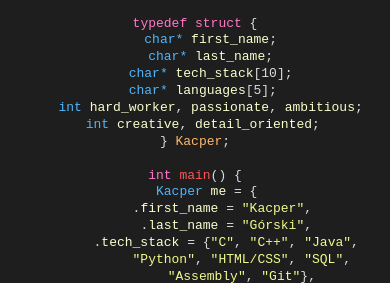
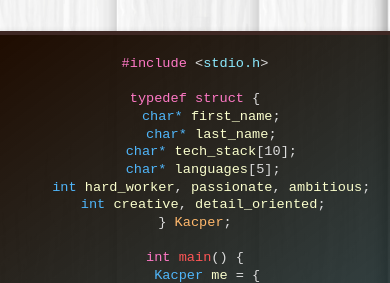
Before and after one commit to Kerciu/html-portfolio, a plain HTML site: page index.html in a window 390 px wide. Shown: the part 498-781 px from the top of the page. Drawn offline with Linux system fonts and the light colour scheme.

Commit message:
styled code window

```diff
--- a/styles.css
+++ b/styles.css
@@ -101,7 +101,6 @@ main {
     padding: 10px;
     box-sizing: border-box;
     max-width: 1200px;
-    gap: 40px;
 }
 
 #hello-message-with-name {
@@ -111,20 +110,28 @@ main {
 }
 
 #vim-terminal {
-    width: 500px;
-    height: 500px;
+    width: 80%;
+    max-width: 800px;
+    height: 600px;
     background-color: #1e1e1e;
     color: #dcdcdc;
     font-family: 'Courier New', Courier, monospace;
+    font-size: 0.85rem;
     border: 4px solid #3e2723;
     border-radius: 8px;
     box-shadow: 0 4px 8px rgba(0, 0, 0, 0.3);
+    padding: 20px;
+    box-sizing: border-box;
+    position: relative;
+    background: linear-gradient(to bottom right, rgb(31, 12, 0), rgba(11, 30, 32, 0.829));
 }
 
 #vim-content {
     white-space: pre-wrap;
     line-height: 0.8;
     margin: 0;
+    padding: 0;
+    box-sizing: border-box;
 }
 
 .vim-content {
@@ -269,6 +276,11 @@ footer {
         padding: 10px 20px;
         margin-bottom: 15px;
     }
+
+    #vim-terminal {
+        width: 90%;
+        height: 400px;
+    }
 }
 
 @media (max-width: 480px) {
@@ -292,4 +304,9 @@ footer {
         padding: 10px 20px;
         margin-bottom: 15px;
     }
+
+    #vim-terminal {
+        width: 100%;
+        height: 300px;
+    }
 }
```
